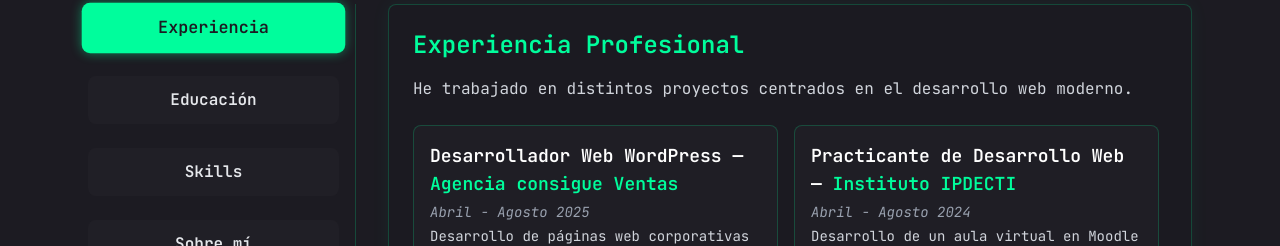
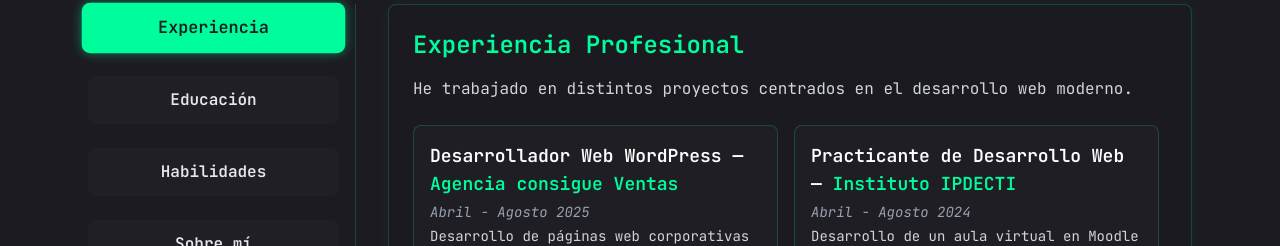
Before and after one commit to retuertolazarolino-dot/mi-portafolio, a React (Vite) app: page / in a window 1280 px wide. Shown: the part 1861-2107 px from the top of the page. Built offline with nearby package versions, Linux system fonts and the light colour scheme.

Commit message:
Actualizo modo movil

```diff
--- a/src/components/AboutTabs/AboutTabs.jsx
+++ b/src/components/AboutTabs/AboutTabs.jsx
@@ -7,7 +7,7 @@ import { motion, AnimatePresence } from "framer-motion";
 const tabs = [
   { id: "experience", label: "Experiencia" },
   { id: "education", label: "Educación" },
-  { id: "skills", label: "Skills" },
+  { id: "skills", label: "Habilidades" },
   { id: "about", label: "Sobre mí" },
 ];
 
@@ -203,9 +203,9 @@ const renderContent = (activeTab) => {
           initial="initial"
           animate="animate"
           exit="exit"
-          className="h-[400px] flex flex-col"
+          className="flex flex-col h-auto md:h-[400px]"
         >
-          <h3 className="text-2xl font-semibold text-[#00fd9c] mb-4">Skills</h3>
+          <h3 className="text-2xl font-semibold text-[#00fd9c] mb-4">Habilidades</h3>
           <p className="text-gray-300 mb-6">Tecnologías y herramientas que utilizo en mi flujo de trabajo.</p>
           <motion.div
             className="grid grid-cols-2 sm:grid-cols-3 md:grid-cols-4 gap-4"
```
